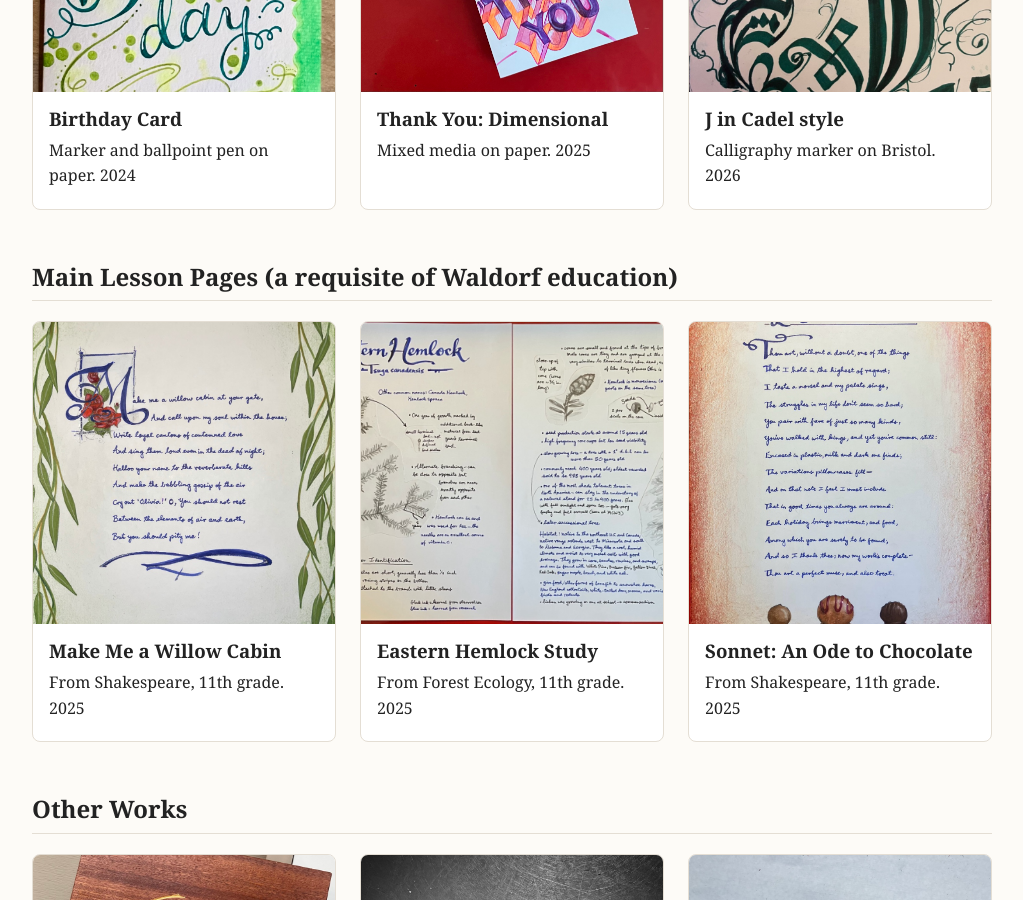
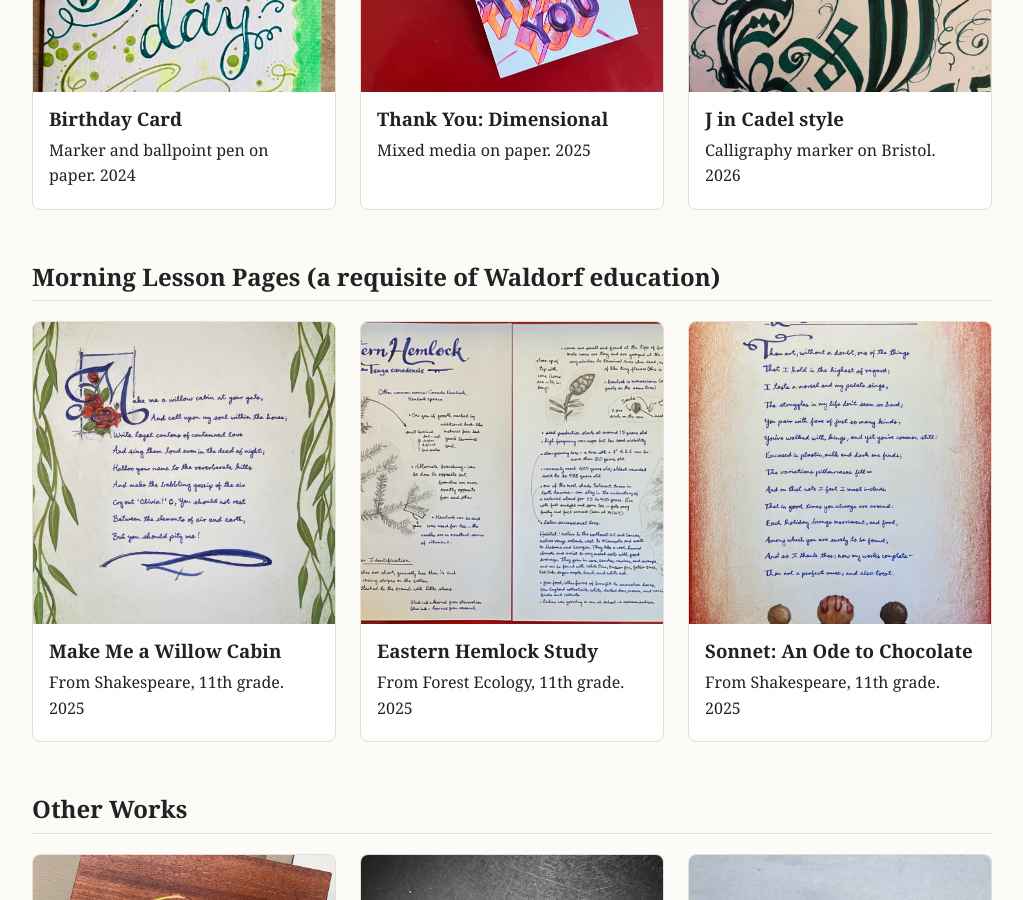
Before and after one commit to DJLiZe/portfolio, a Jekyll site: the page built from index.html, in a window 1280 px wide and 900 px high, scrolled down 2379 px. Shown: the whole window, without its empty margins (128-1151 px from the left). Built offline with Jekyll 4.4.1, drawn with Linux system fonts in a browser that asks for light colours.

Commit message:
Update art.yml

```diff
--- a/_data/art.yml
+++ b/_data/art.yml
@@ -103,19 +103,19 @@
   alt: The numbers "64" painted in flowing gold script on a reddish-brown stained wood panel, held against light gray house siding.
 
 - title: "Sonnet: An Ode to Chocolate"
-  category: Main Lesson Pages (a requisite of Waldorf education)
+  category: Morning Lesson Pages (a requisite of Waldorf education)
   description: From Shakespeare, 11th grade. 2025
   image: /assets/img/ode-to-chocolate.jpg
   alt: A page titled "An Ode to Chocolate" with a handwritten poem in blue ink praising chocolate, bordered in a red-to-peach wash and illustrated with three painted chocolate truffles at the bottom.
 
 - title: Eastern Hemlock Study
-  category: Main Lesson Pages (a requisite of Waldorf education)
+  category: Morning Lesson Pages (a requisite of Waldorf education)
   description: From Forest Ecology, 11th grade. 2025
   image: /assets/img/eastern-hemlock-journal.jpg
   alt: A two-page illustrated field journal spread titled "Eastern Hemlock, Tsuga canadensis," with pencil drawings of hemlock twigs, cones, seeds, and a young tree, surrounded by handwritten identification tips and research notes in black and blue ink.
 
 - title: Make Me a Willow Cabin
-  category: Main Lesson Pages (a requisite of Waldorf education)
+  category: Morning Lesson Pages (a requisite of Waldorf education)
   description: From Shakespeare, 11th grade. 2025
   image: /assets/img/willow-cabin.jpg
   alt: A handwritten page of Shakespeare's Twelfth Night speech beginning "Make me a willow cabin at your gate," with an illuminated capital M decorated with red roses and a border of painted willow branches down each side.
```
